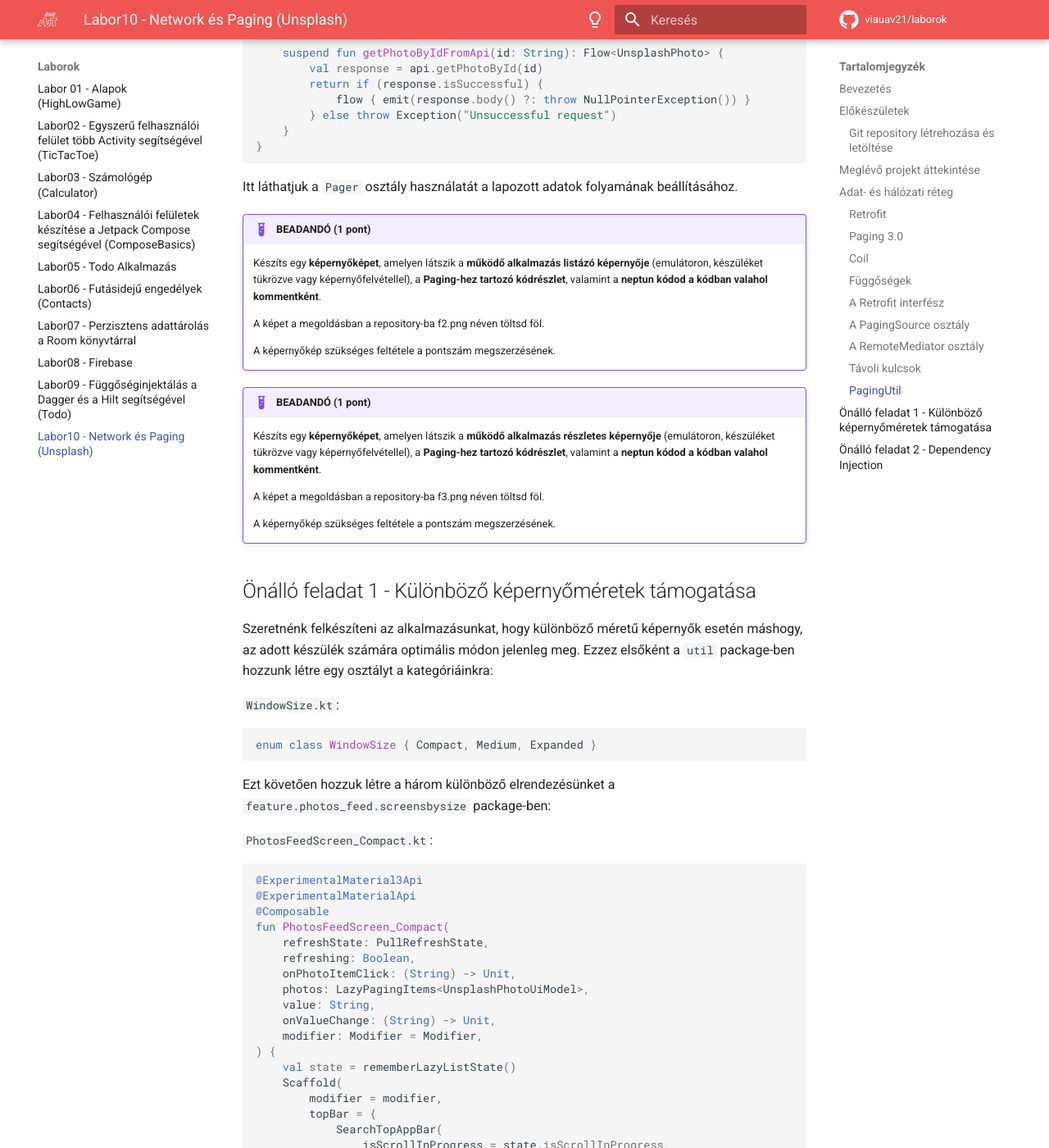
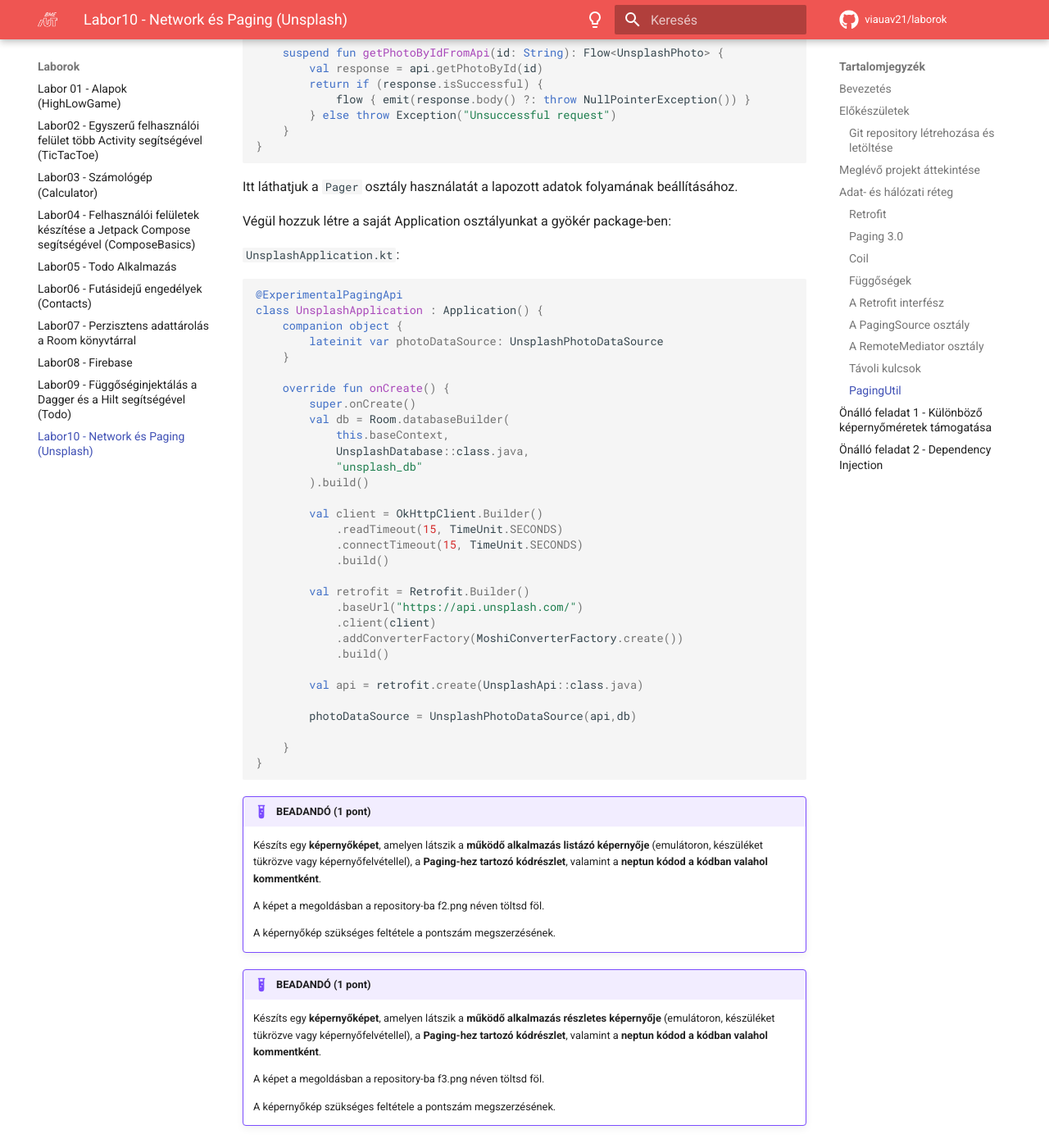
Before and after one commit to VIAUAV21/laborok, an MkDocs documentation site: the page built from docs/laborok/network/index.md, in a window 1280 px wide and 1400 px high, scrolled down 12411 px. Shown: the whole window at 82% size. Built offline with MkDocs 1.6.1 and Material for MkDocs 9.7.7, drawn with Linux system fonts in a browser that asks for light colours; comment, search, counter and statistics services are not loaded.

Commit message:
Update index.md

````diff
--- a/docs/laborok/network/index.md
+++ b/docs/laborok/network/index.md
@@ -507,6 +507,43 @@ class UnsplashPhotoDataSource(
 ```
 
 Itt láthatjuk a `Pager` osztály használatát a lapozott adatok folyamának beállításához.
+
+Végül hozzuk létre a saját Application osztályunkat a gyökér package-ben:
+
+`UnsplashApplication.kt`:
+```kotlin
+@ExperimentalPagingApi
+class UnsplashApplication : Application() {
+    companion object {
+        lateinit var photoDataSource: UnsplashPhotoDataSource
+    }
+
+    override fun onCreate() {
+        super.onCreate()
+        val db = Room.databaseBuilder(
+            this.baseContext,
+            UnsplashDatabase::class.java,
+            "unsplash_db"
+        ).build()
+
+        val client = OkHttpClient.Builder()
+            .readTimeout(15, TimeUnit.SECONDS)
+            .connectTimeout(15, TimeUnit.SECONDS)
+            .build()
+
+        val retrofit = Retrofit.Builder()
+            .baseUrl("https://api.unsplash.com/")
+            .client(client)
+            .addConverterFactory(MoshiConverterFactory.create())
+            .build()
+
+        val api = retrofit.create(UnsplashApi::class.java)
+
+        photoDataSource = UnsplashPhotoDataSource(api,db)
+
+    }
+}
+```
 
 !!!example "BEADANDÓ (1 pont)"
 	Készíts egy **képernyőképet**, amelyen látszik a **működő alkalmazás listázó képernyője** (emulátoron, készüléket tükrözve vagy képernyőfelvétellel),  a **Paging-hez tartozó kódrészlet**, valamint a **neptun kódod a kódban valahol kommentként**.
````
Also changed, not shown: other parts of docs/laborok/network/index.md (+1 -1 lines).
